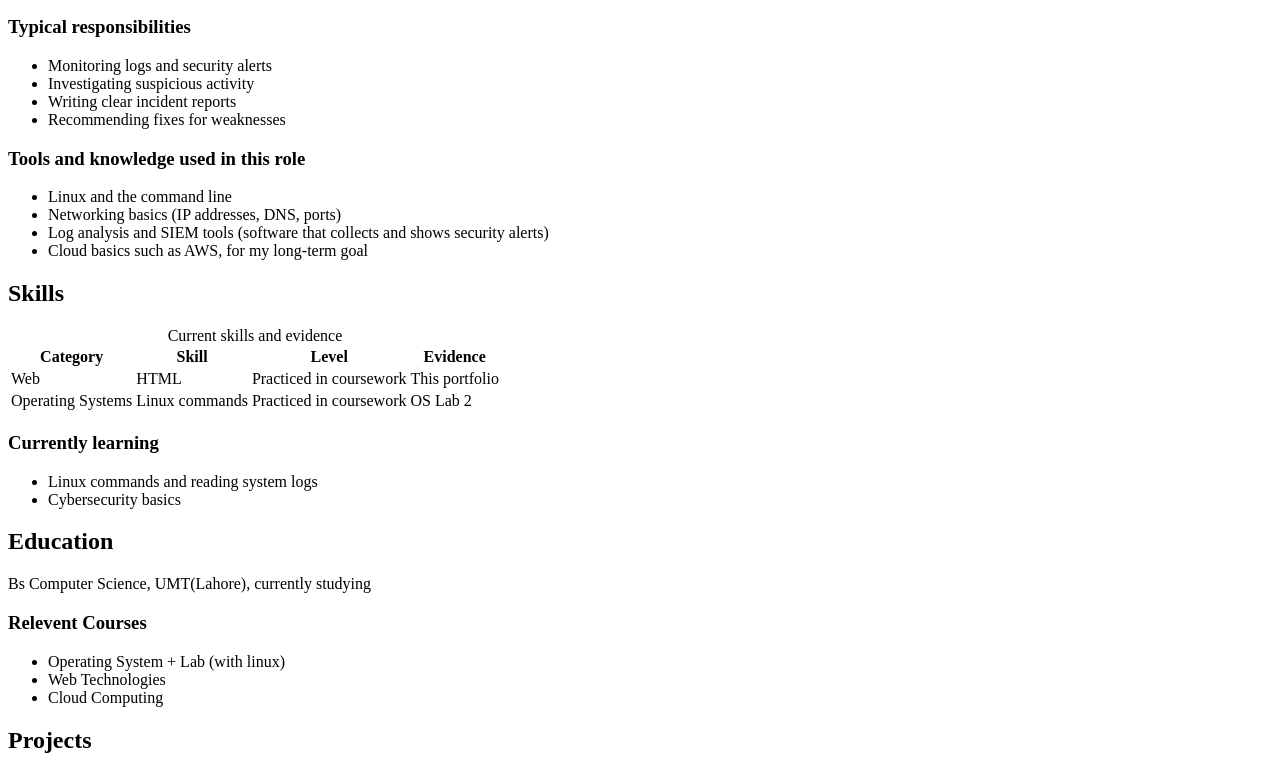
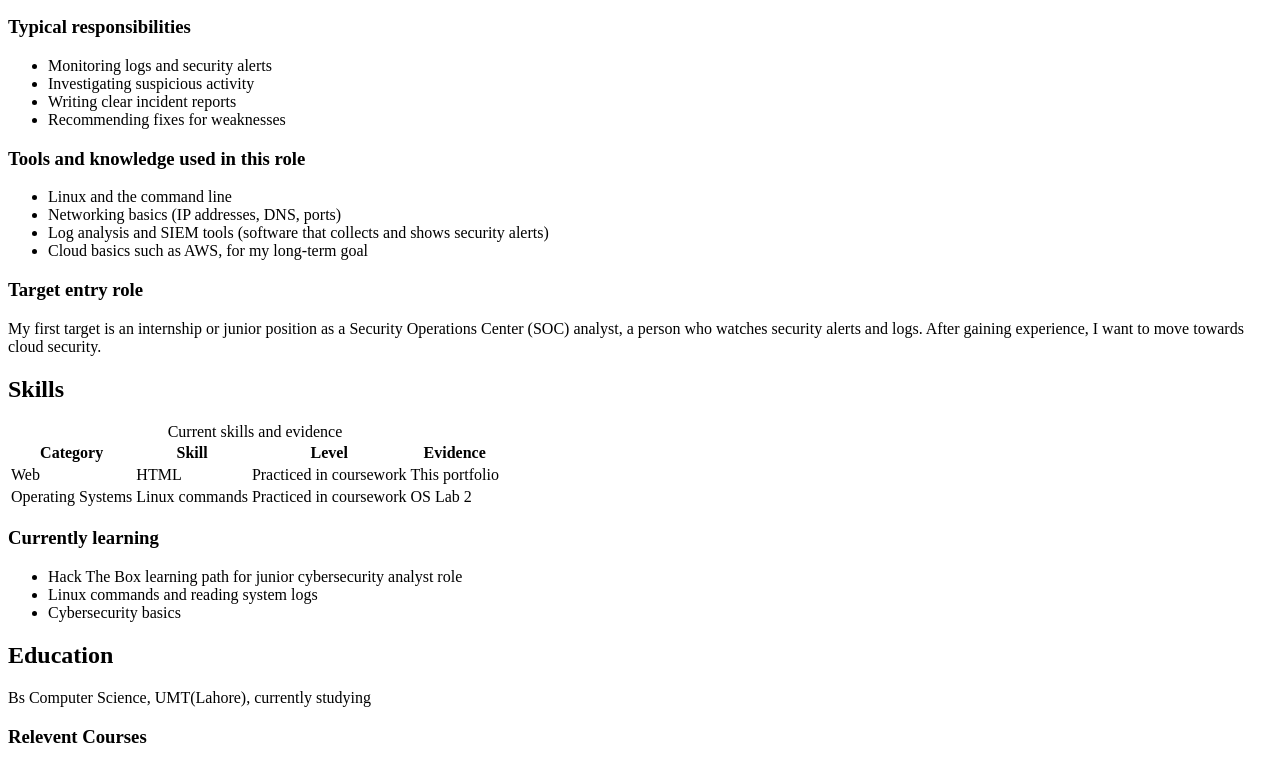
Before and after one commit to masroor-moon/portfolio, a plain HTML site: page index.html in a window 1280 px wide. Shown: the part 567-1330 px from the top of the page. Drawn offline with Linux system fonts and the light colour scheme.

Commit message:
Add target entry role and Hack The Box to learning list

```diff
--- a/index.html
+++ b/index.html
@@ -46,6 +46,8 @@
                  <li>Log analysis and SIEM tools (software that collects and shows security alerts)</li>
                  <li>Cloud basics such as AWS, for my long-term goal</li>
             </ul>
+            <h3>Target entry role</h3>
+            <p>My first target is an internship or junior position as a Security Operations Center (SOC) analyst, a person who watches security alerts and logs. After gaining experience, I want to move towards cloud security.</p>
 
         </section>
 
@@ -81,6 +83,7 @@
 
     <h3>Currently learning</h3>
     <ul>
+        <li>Hack The Box learning path for junior cybersecurity analyst role</li>
         <li>Linux commands and reading system logs</li>
         <li>Cybersecurity basics</li>
     </ul>
```
